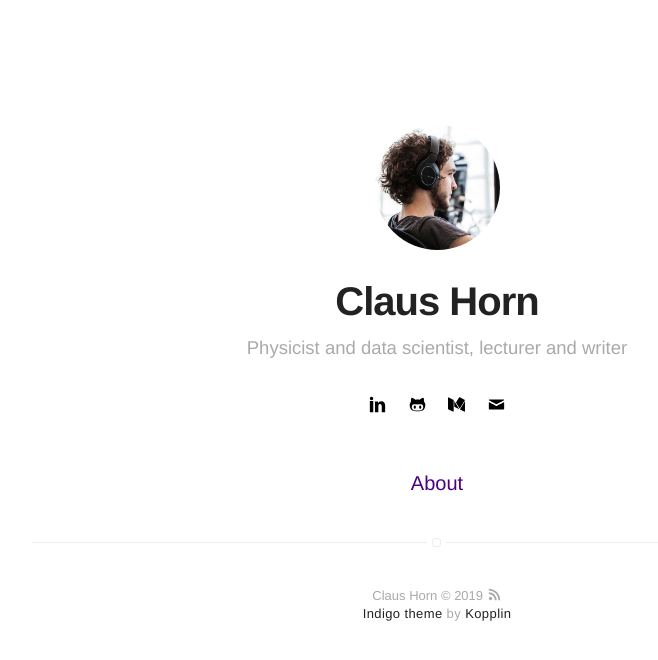
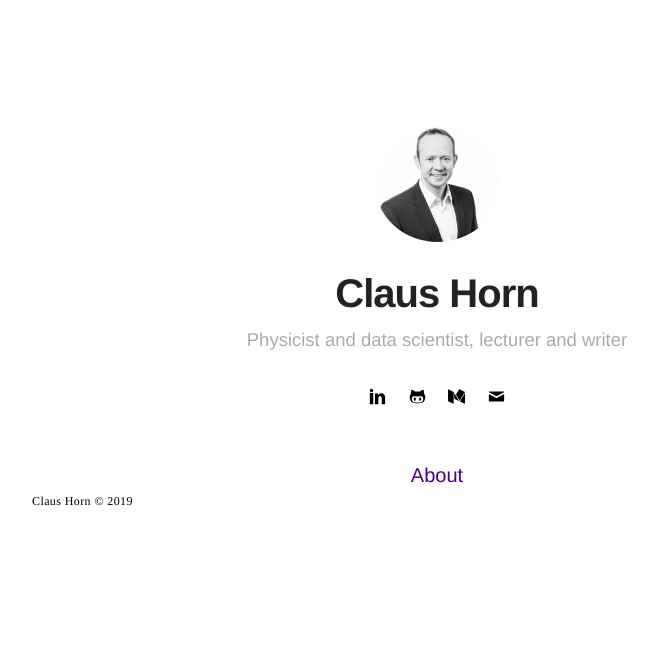
Before and after one commit to claushorn/claushorn.github.io, a Jekyll site: the page built from index.html, in a window 1280 px wide. Shown: the top 660 px of the page, without its empty margins (203-861 px from the left). Built offline with Jekyll 4.4.1, drawn with Linux system fonts in a browser that asks for light colours.

Commit message:
footer image

```diff
--- a/_includes/footer.html
+++ b/_includes/footer.html
@@ -1,7 +1,17 @@
-<footer class="footer-main">
-    {{ site.name }} © {{ site.time | date: '%Y' }} <a class="link" href="{{ site.url }}/feed.xml" target="_blank"><svg class="icon icon-rss"><use xlink:href="#icon-rss"></use></svg></a>
-
-    <p class="extra">
-        <a class="link" href="https://github.com/sergiokopplin/indigo">Indigo theme</a> by <a class="link" href="https://github.com/sergiokopplin/indigo">Kopplin</a>
-    </p>
-</footer>
+<!DOCTYPE html PUBLIC "-//W3C//DTD HTML 4.01//EN" "http://www.w3.org/TR/html4/strict.dtd">
+<html>
+<head>
+  <meta http-equiv="Content-Type" content="text/html; charset=utf-8">
+  <meta http-equiv="Content-Style-Type" content="text/css">
+  <title></title>
+  <meta name="Generator" content="Cocoa HTML Writer">
+  <meta name="CocoaVersion" content="1671.2">
+  <style type="text/css">
+    p.p1 {margin: 0.0px 0.0px 0.0px 0.0px; line-height: 14.0px; font: 12.0px Times; color: #000000; -webkit-text-stroke: #000000}
+    span.s1 {font-kerning: none}
+  </style>
+</head>
+<body>
+<p class="p1"><span class="s1">{{ site.name }} © {{ site.time | date: '%Y' }}</span></p>
+</body>
+</html>
```
Also changed, not shown: assets/images/profile.jpg, assets/screen-shot.png (deleted), 2 other files.
